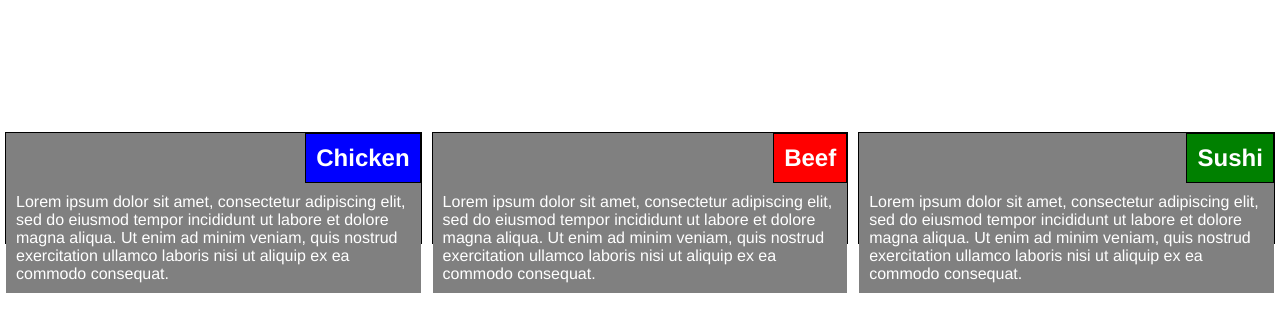
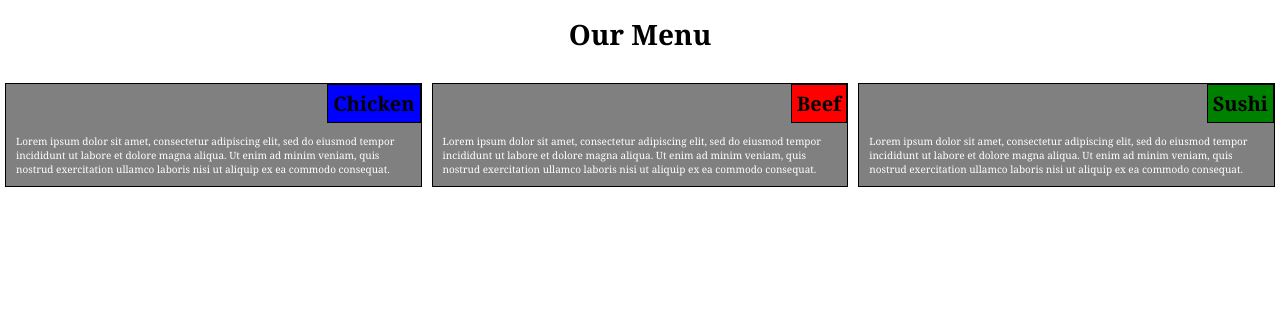
Before and after one commit to kevinmansfield/coursera-test, a plain HTML site: page module2-solution/index.html in a window 1280 px wide. Drawn offline with Linux system fonts and the light colour scheme.

Commit message:
Module2-Solution-Final.

```diff
--- a/module2-solution/index.html
+++ b/module2-solution/index.html
@@ -7,9 +7,11 @@
 	<link rel="stylesheet" href="stylesheet.css">
 </head>
 <body>
-<h1>Our Menu</h1>
+<div class="row1">
+	<h1>Our Menu</h1>
+</div>
 
-<div class="row">
+<div class="row2">
 	<div class="col-lg-4 col-md-6">
 		<div id="container">
 			<h2 class="chicken">Chicken</h2>
--- a/module2-solution/stylesheet.css
+++ b/module2-solution/stylesheet.css
@@ -1,22 +1,26 @@
 * {
   box-sizing: border-box;
   margin: 0;
-  font-family: helvetica;
-  color: white;
+  font-family: Georgia, serif;
 }
 
 h1 {
   margin-top: 15px;
   margin-bottom: 25px;
   text-align: center;
+  position: relative;
+  color: black;
+  font-size: 1.75em;
+
 }
 
 h2 {
   width: auto;
   border: 1px solid black;
-  padding: 10px;
-  float: right;
-  position: relative;
+  padding: 5px;
+  text-align: right;
+  font-size: 1.25em;
+
 }
 
 p {
@@ -24,16 +28,18 @@ p {
   padding: 10px;
   height: auto;
   color: white;
-  position: relative;
-  top: 50px;
+  margin-top: 40px;
+  font-size: 62.5%;
 }
-
 #container {
   position: relative;
   top: 50px;
   background-color: grey;
   border: 1px solid black;
   margin: 5px;
+  top: 0;
+  right: 0;
+
 }
 
 .chicken {
@@ -57,7 +63,7 @@ p {
   right: 0;
 }
 
-.row {
+.row1 .row2 {
   width: 100%;
 }
 
```
